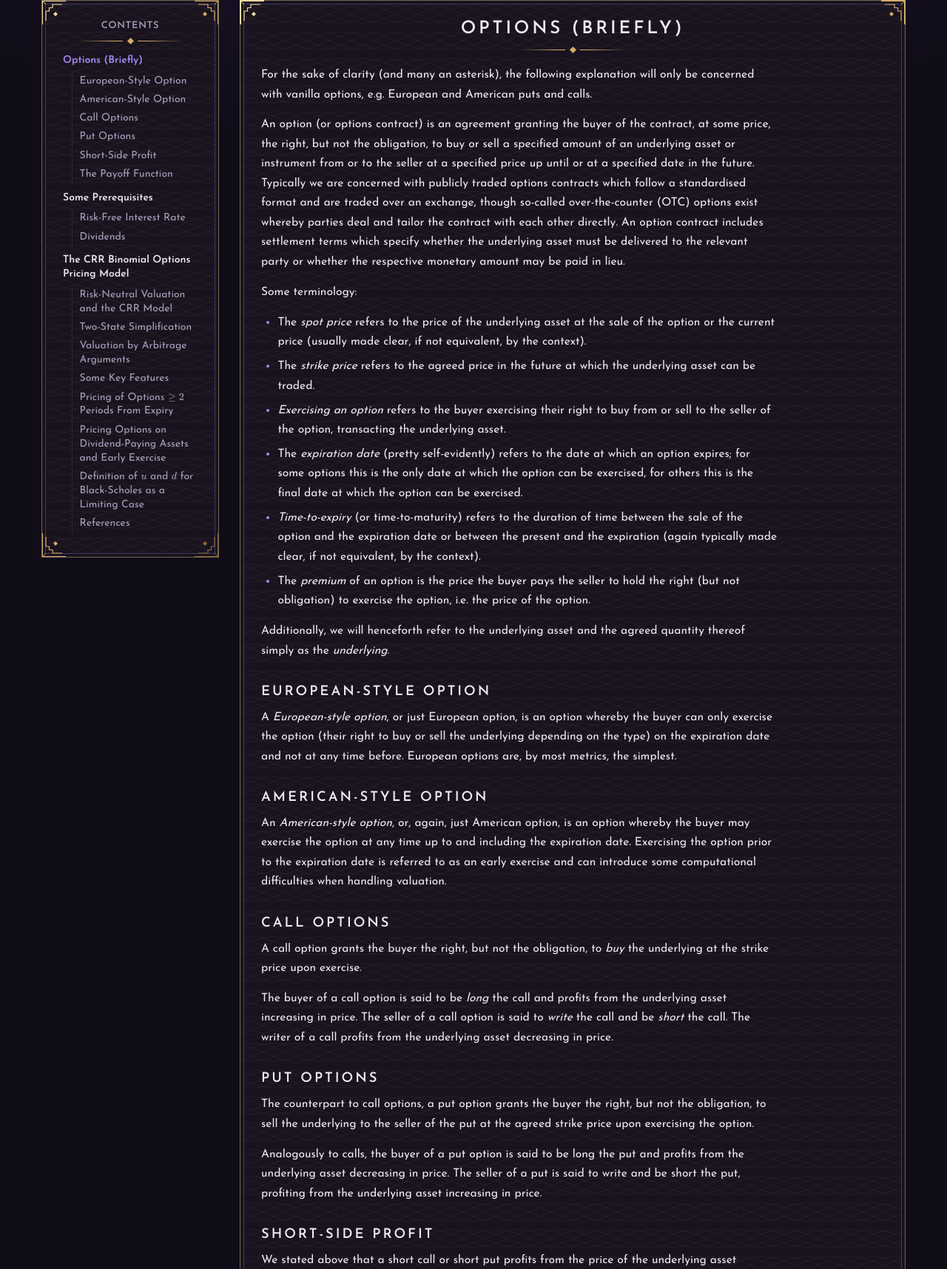
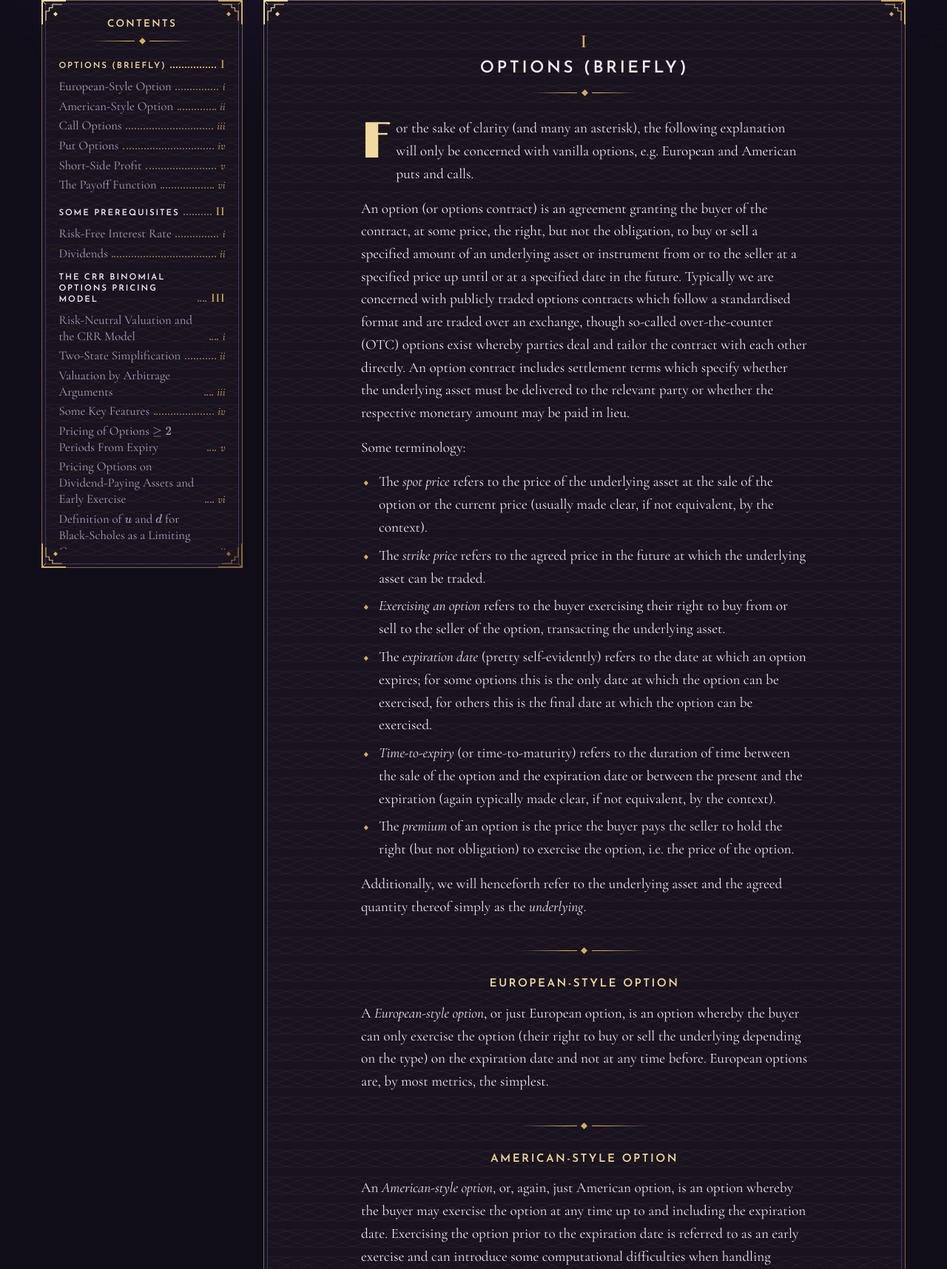
Before and after one commit to hilldean09/binomial_options_pricing, a Flask app: page /learn in a window 1280 px wide. Shown: the part 212-1928 px from the top of the page at 74% size. Run offline with Flask 3, Linux system fonts and the light colour scheme; some libraries are stand-ins or nearby versions.

Commit message:
Set Learn as a book with numbered parts, leaders and drop caps
Co-Authored-By: Claude Opus 5.5 <noreply@anthropic.com>

```diff
--- a/static/css/style.css
+++ b/static/css/style.css
@@ -1143,9 +1143,16 @@ h1, h2, h3 {
     margin: 0 auto;
     padding: 0 1rem;
     display: grid;
-    grid-template-columns: 15rem minmax(0, 1fr);
+    grid-template-columns: 17rem minmax(0, 1fr);
     gap: var(--gap);
     align-items: start;
+}
+
+/* Parts are numbered in Roman numerals, counting the headings in reading
+   order, so the contents (built from the same headings) count alike */
+.learn-sections,
+.contents-list {
+    counter-reset: section subsection;
 }
 
 .learn-sections {
@@ -1154,20 +1161,27 @@ h1, h2, h3 {
     min-width: 0;
 }
 
+/* The list scrolls rather than the panel, so the panel's gilded corners
+   stay put */
 .learn-contents {
     position: sticky;
     top: 1rem;
+    display: flex;
+    flex-direction: column;
     max-height: calc(100dvh - 2rem);
+    padding: 1.5rem 1.4rem;
+}
+
+.learn-contents .contents-list {
+    min-height: 0;
     overflow-y: auto;
     scrollbar-width: thin;
 }
 
 .learn-contents h2 {
-    margin-bottom: 0.6rem;
-    color: var(--text-muted);
-    font-size: 0.8rem;
-    letter-spacing: 0.06em;
-    text-transform: uppercase;
+    margin-bottom: 0.9rem;
+    color: var(--gold-light);
+    font-size: 0.85rem;
 }
 
 .contents-list,
@@ -1177,19 +1191,71 @@ h1, h2, h3 {
     list-style: none;
 }
 
-.contents-list ol {
-    margin: 0.15rem 0 0.4rem 0.75rem;
-    padding-left: 0.6rem;
-    border-left: 1px solid var(--border);
+.contents-list > li + li {
+    margin-top: 0.6rem;
 }
 
+.contents-list ol {
+    margin: 0.2rem 0 0;
+}
+
+.contents-list > li {
+    counter-increment: section;
+    counter-set: subsection 0;
+}
+
+.contents-list ol > li {
+    counter-increment: subsection;
+}
+
+/* A table of contents: the title, dotted leaders, then the number, all
+   on the title's last line */
 .contents-list a {
-    display: block;
-    padding: 0.2rem 0;
+    display: flex;
+    align-items: last baseline;
+    gap: 0.35rem;
+    padding: 0.15rem 0;
     color: var(--text-muted);
-    font-size: 0.875rem;
-    line-height: 1.35;
+    font-family: var(--serif);
+    font-size: 1.05rem;
+    line-height: 1.3;
     text-decoration: none;
+}
+
+.contents-title {
+    flex: 0 1 auto;
+    min-width: 0;
+}
+
+.contents-list a::after {
+    content: "";
+    order: 1;
+    flex: 1 1 0.75rem;
+    min-width: 0.75rem;
+    margin-bottom: 0.3em;
+    border-bottom: 2px dotted var(--gold-line);
+}
+
+.contents-list a::before {
+    order: 2;
+    flex: none;
+    color: var(--gold);
+    font-family: var(--serif);
+    font-size: 0.95rem;
+    font-style: italic;
+}
+
+/* Numerals in the book face: the display face's I is a solid slab */
+.contents-list > li > a::before {
+    content: counter(section, upper-roman);
+    font-size: 1.05rem;
+    font-style: normal;
+    font-weight: 600;
+    letter-spacing: 0.05em;
+}
+
+.contents-list ol a::before {
+    content: counter(subsection, lower-roman);
 }
 
 /* KaTeX enlarges maths by default; keep it in step with the link text */
@@ -1199,18 +1265,30 @@ h1, h2, h3 {
 
 .contents-list > li > a {
     color: var(--text);
+    font-family: var(--font);
+    font-size: 0.72rem;
     font-weight: 600;
+    letter-spacing: 0.16em;
+    text-transform: uppercase;
+}
+
+.contents-list > li > a .katex {
+    letter-spacing: normal;
+    text-transform: none;
 }
 
 .contents-list a:hover,
 .contents-list a[aria-current="location"] {
-    color: var(--accent);
+    color: var(--gold-light);
+}
+
+.contents-list a[aria-current="location"]::after {
+    border-bottom-color: var(--gold);
 }
 
 .contents-list a:focus-visible {
     outline: 2px solid var(--accent);
     outline-offset: 1px;
-    border-radius: 4px;
 }
 
 @media (max-width: 860px) {
@@ -1226,26 +1304,63 @@ h1, h2, h3 {
     }
 }
 
-/* Long-form text: lines kept to a readable length, figures full width */
+/* Long-form text in a book face, set in a centred column of readable
+   length; figures full width */
 
 .prose {
-    padding: 1.5rem 1.75rem;
-    font-size: 0.975rem;
-    line-height: 1.7;
+    padding: 2.5rem 2.5rem 2rem;
+    font-family: var(--serif);
+    font-size: 1.2rem;
+    line-height: 1.6;
 }
 
 .prose > :not(.figure-card) {
-    max-width: 72ch;
+    max-width: 66ch;
+    margin-inline: auto;
 }
 
+/* A part: its numeral over the title, and the tiles' ornamental rule
+   beneath */
 .prose h2 {
-    margin-bottom: 1rem;
-    font-size: 1.5rem;
+    margin-bottom: 1.75rem;
+    font-family: var(--font);
+    font-size: 1.4rem;
+    counter-increment: section;
+    counter-set: subsection 0;
 }
 
+.prose h2::before {
+    content: counter(section, upper-roman);
+    display: block;
+    margin-bottom: 0.5rem;
+    color: var(--gold);
+    font-family: var(--serif);
+    font-size: 1.6rem;
+    font-weight: 600;
+    letter-spacing: 0.1em;
+}
+
+.prose h2::after {
+    margin-top: 0.9rem;
+}
+
+/* Each subsection opens after an ornamental break */
 .prose h3 {
-    margin: 2rem 0 0.6rem;
-    font-size: 1.15rem;
+    margin: 2.5rem 0 0.9rem;
+    color: var(--gold-light);
+    font-family: var(--font);
+    font-size: 0.95rem;
+    text-align: center;
+    counter-increment: subsection;
+}
+
+.prose h3::before {
+    content: "";
+    display: block;
+    width: 11rem;
+    height: 9px;
+    margin: 0 auto 2rem;
+    background: var(--ornament);
 }
 
 .prose h2,
@@ -1253,27 +1368,44 @@ h1, h2, h3 {
     scroll-margin-top: 1rem;
 }
 
+/* Drop cap on a part's first paragraph */
+.prose h2 + p::first-letter {
+    float: left;
+    margin: 0.1em 0.12em 0 0;
+    color: var(--gold-light);
+    font-family: var(--display);
+    font-size: 3.6em;
+    line-height: 0.8;
+}
+
 .prose p,
 .prose ul,
 .prose ol {
-    margin: 0 0 0.9rem;
+    margin-block: 0 1rem;
 }
 
 .prose ul,
 .prose ol {
-    padding-left: 1.4rem;
+    padding-left: 1.5rem;
 }
 
 .prose li + li {
-    margin-top: 0.4rem;
+    margin-top: 0.45rem;
 }
 
-.prose li::marker {
-    color: var(--accent);
+.prose ul > li::marker {
+    content: "\25C6\2003";
+    color: var(--gold);
+    font-size: 0.6em;
+}
+
+.prose ol > li::marker {
+    color: var(--gold);
 }
 
 .prose a {
     color: var(--accent);
+    text-underline-offset: 0.18em;
 }
 
 .prose a:hover {
--- a/static/js/learn.js
+++ b/static/js/learn.js
@@ -47,12 +47,17 @@
         return copy.textContent;
     }
 
-    // Copies the heading's rendered content, so any maths in it shows.
+    // Copies the heading's rendered content, so any maths in it shows. The
+    // copy is wrapped so it can be laid out as one piece beside the link's
+    // decoration (leader dots and a number).
     function contentsItem(heading) {
         const item = document.createElement("li");
         const link = document.createElement("a");
         link.href = "#" + heading.id;
-        link.append(...Array.from(heading.childNodes, (node) => node.cloneNode(true)));
+        const title = document.createElement("span");
+        title.className = "contents-title";
+        title.append(...Array.from(heading.childNodes, (node) => node.cloneNode(true)));
+        link.append(title);
         item.append(link);
         return item;
     }
```
Also changed, not shown: other parts of static/css/style.css (+31 -18 lines).
